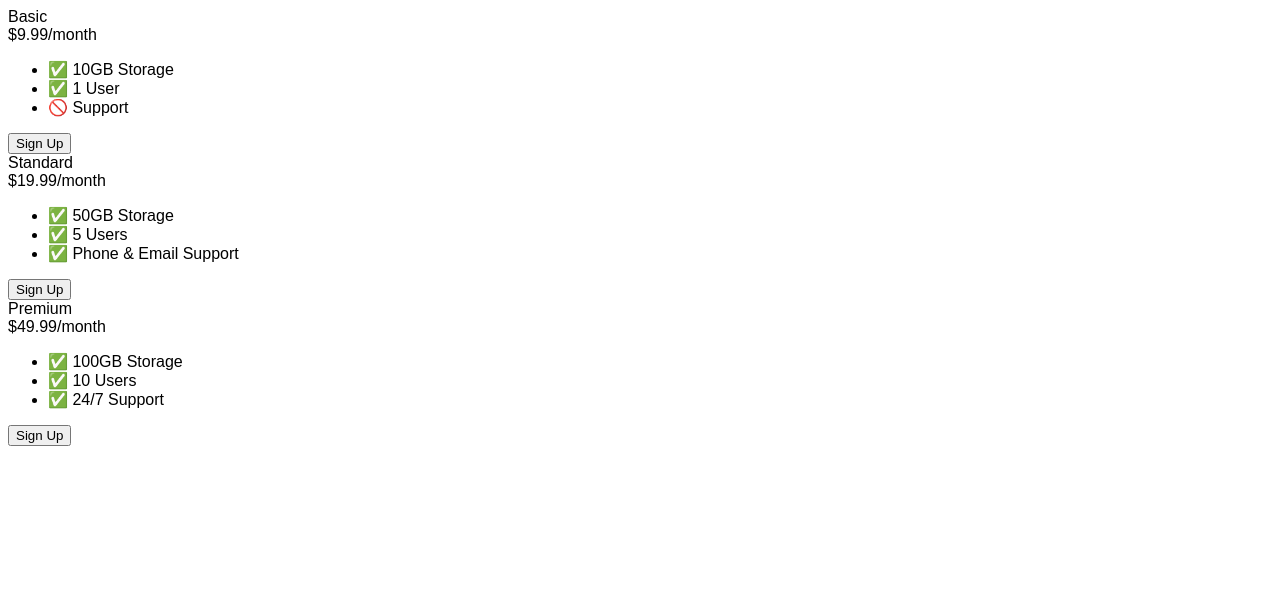
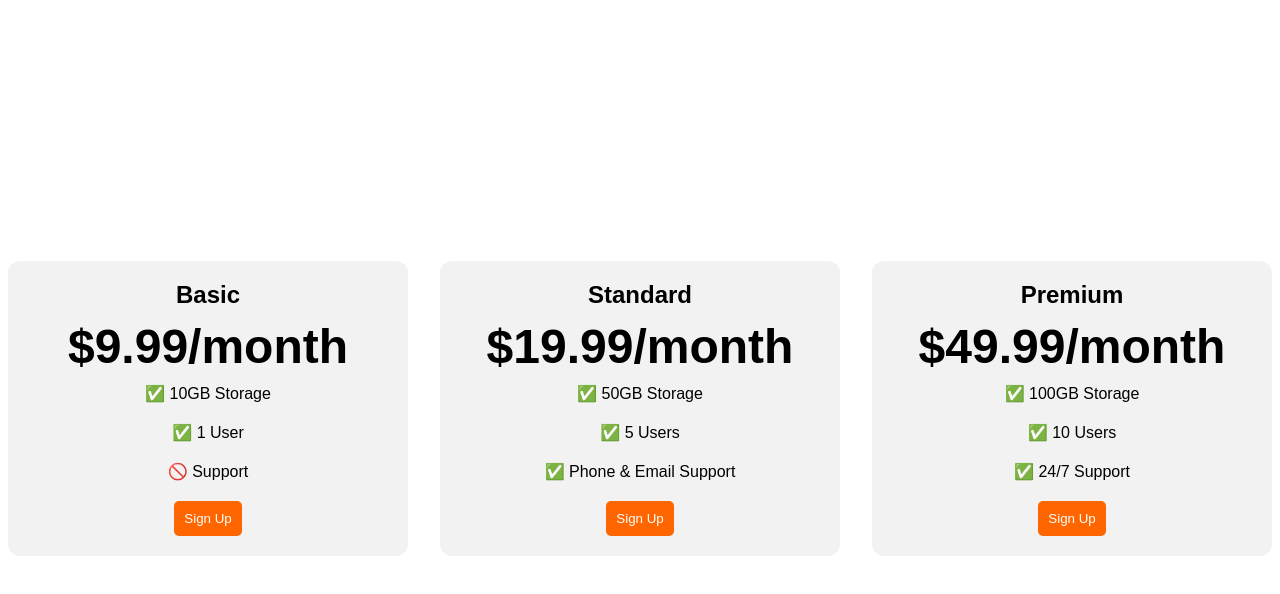
Before and after one commit to asamidinov173/udemyvscode, a plain HTML site: page 9.4+Flexbox+Pricing+Table+Project/index.html in a window 1280 px wide. Drawn offline with Linux system fonts and the light colour scheme; a web font is replaced by a local one.

Commit message:
update: 9.4 HTML

```diff
--- a/9.4+Flexbox+Pricing+Table+Project/index.html
+++ b/9.4+Flexbox+Pricing+Table+Project/index.html
@@ -10,11 +10,61 @@
     />
   <style>
     body {
-        font-family: "Sono", sans-serif;
+      font-family: 'Sono', sans-serif;
     }
 
-      /* Hint: What can you do with a media query and flexbox? */
+    .pricing-container {
+      display: flex;
+      justify-content: center;
+      align-items: center;
+      height: 100vh;
+      gap: 2rem;
+    }
+
+    .pricing-plan {
+      flex: 1;
+      max-width: 400px;
+      padding: 20px;
+      background-color: #f2f2f2;
+      border-radius: 12px;
+      text-align: center;
+    }
+
+    .plan-title {
+      font-size: 24px;
+      font-weight: bold;
+      margin-bottom: 10px;
+    }
+
+    .plan-price {
+      font-size: 48px;
+      font-weight: bold;
+      margin-bottom: 10px;
+    }
+
+    .plan-features {
+      list-style: none;
+      padding: 0;
+      margin: 0;
+    }
+
+    .plan-features li {
+      margin-bottom: 20px;
+    }
+
+    .plan-button {
+      padding: 10px;
+      background-color: #ff6600;
+      color: #fff;
+      border-radius: 5px;
+      border: none;
+    }
+
     @media (max-width: 1250px) {
+      .pricing-container {
+        flex-direction: column;
+        height: 100%;
+      }
     }
   </style>
   </head>
```
Lines whose indentation alone changed are shown as unchanged.
